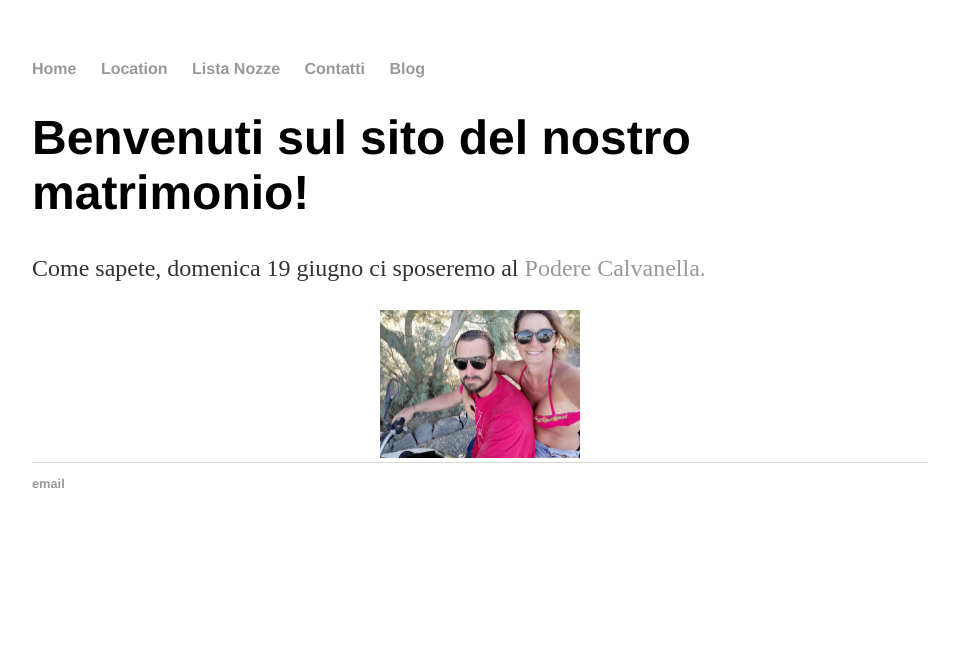
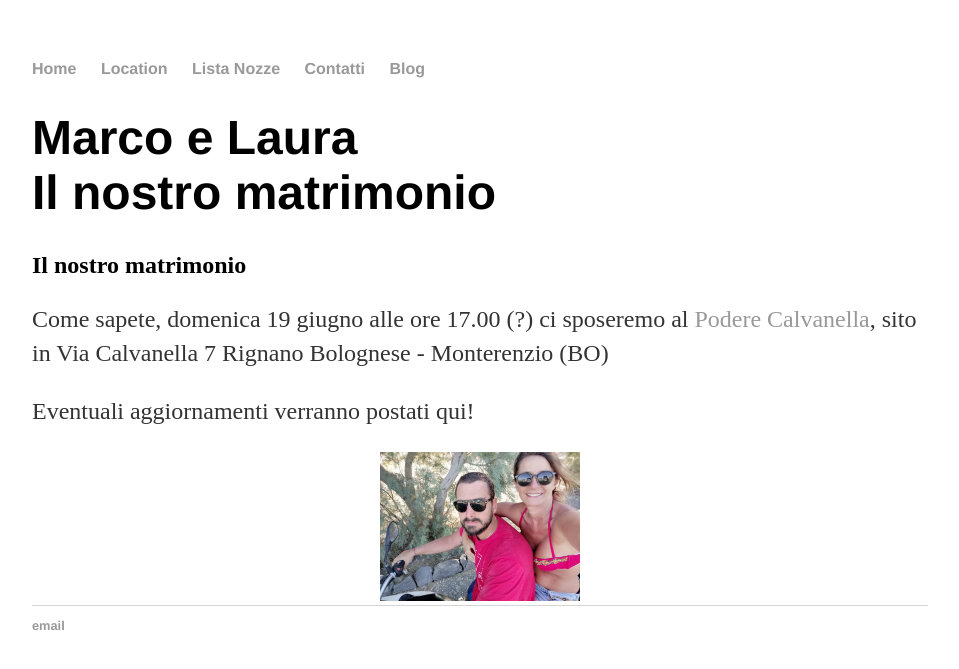
Before and after one commit to marcoelaura/marcoelaura.github.io, a Jekyll site: the page built from index.html, in a window 1280 px wide. Shown: the top 669 px of the page, without its empty margins (160-1119 px from the left). Built offline with Jekyll 4.4.1, drawn with Linux system fonts in a browser that asks for light colours.

Commit message:
Update index.html

```diff
--- a/index.html
+++ b/index.html
@@ -3,7 +3,13 @@ layout: default
 title: Marco e Laura
 ---
 <div class="blurb">
-	<h1>Benvenuti sul sito del nostro matrimonio!</h1>
-	<p>Come sapete, domenica 19 giugno ci sposeremo al <a href="/Location">Podere Calvanella.</a></p>
+	<h1> Marco e Laura <br>
+		Il nostro matrimonio</h1>
+	<h2> Il nostro matrimonio </h2>
+	<p> Come sapete, domenica 19 giugno alle ore 17.00 (?) ci sposeremo al <a href="/Location">Podere Calvanella</a>, sito in
+		Via Calvanella 7
+		Rignano Bolognese - Monterenzio (BO)</p>
+
+	<p> Eventuali aggiornamenti verranno postati qui! </p>
 	<center> <img src="/Contatti/UPIT2008.jpeg" width="200"> </center>
 </div><!-- /.blurb -->
```
